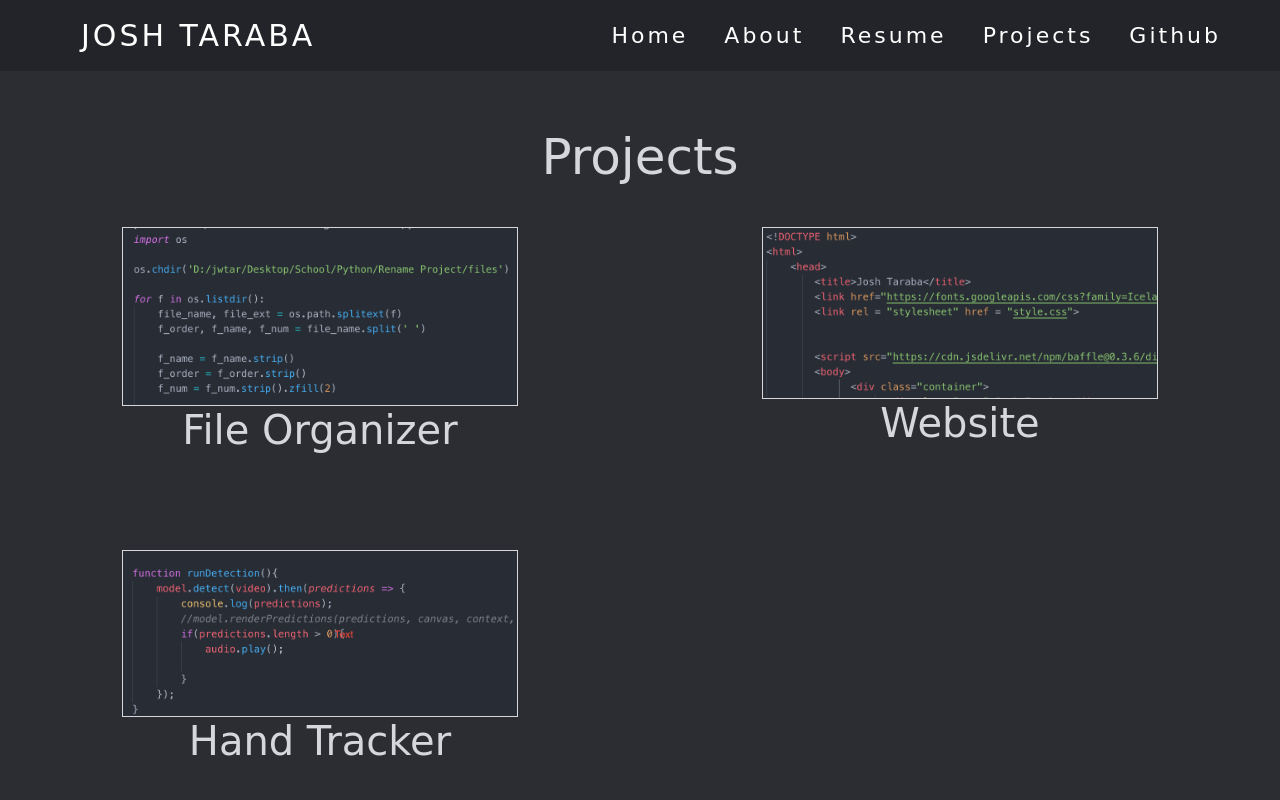
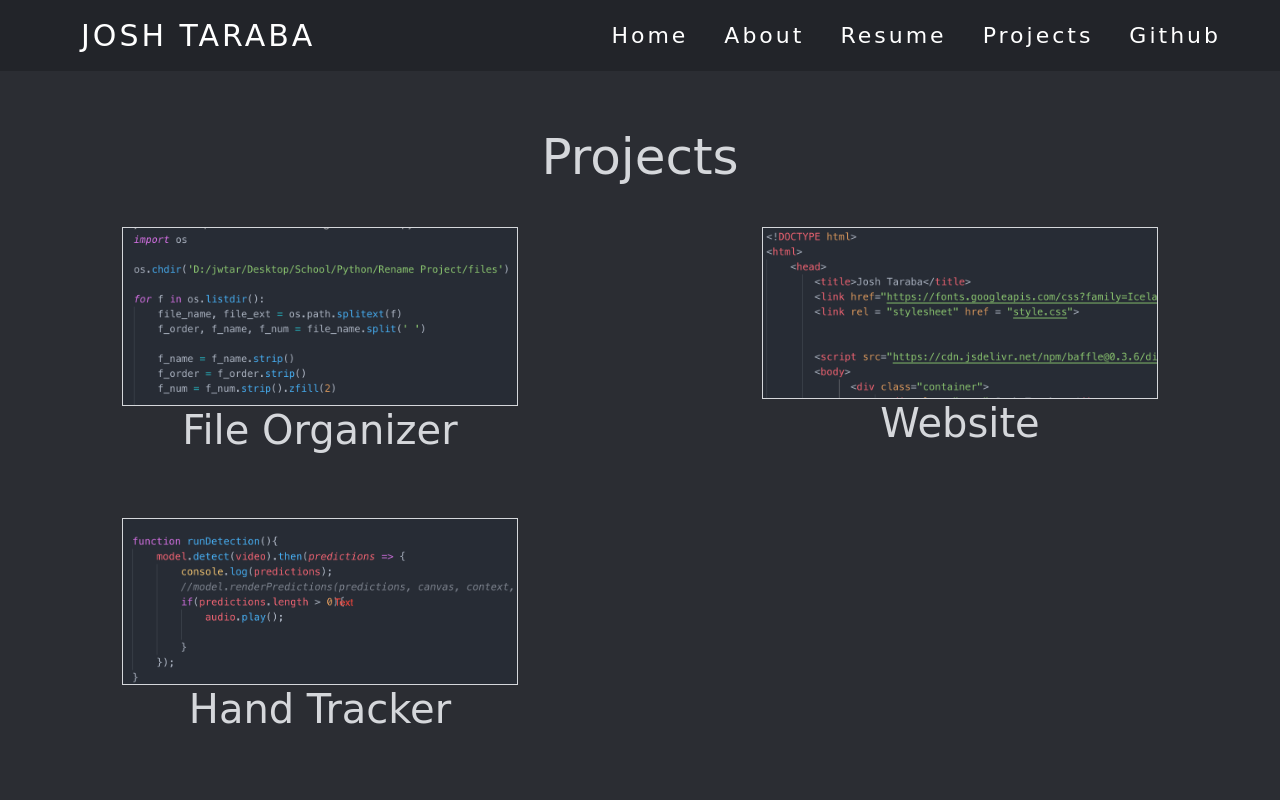
Before and after one commit to JTaraba/Website, a plain HTML site: page projects.html in a window 1280 px wide. Shown: the top 800 px of the page. Drawn offline with nearby package versions, Linux system fonts and the light colour scheme; a web font is replaced by a local one.

Commit message:
lessening the projects page spacing

```diff
--- a/projects.html
+++ b/projects.html
@@ -81,7 +81,6 @@
         </div> <div class = "col-lg-1 col-md-1"> </div>
 
        <div class = "col-lg-12"> </div>
-       <div class = "col-lg-12"> </div>
 
         <div class = "col-lg-1 col-md-1"> </div>
         <div class = "col-lg-4 col-md-4 col-sm-12 col-xs-12">
```
